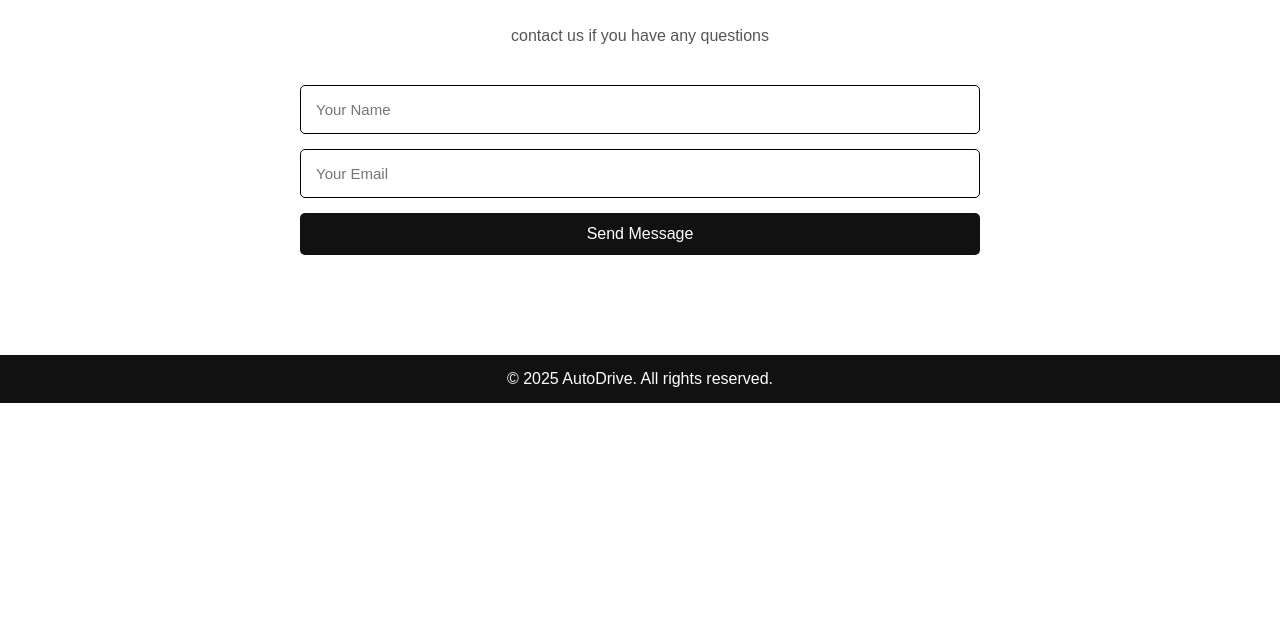
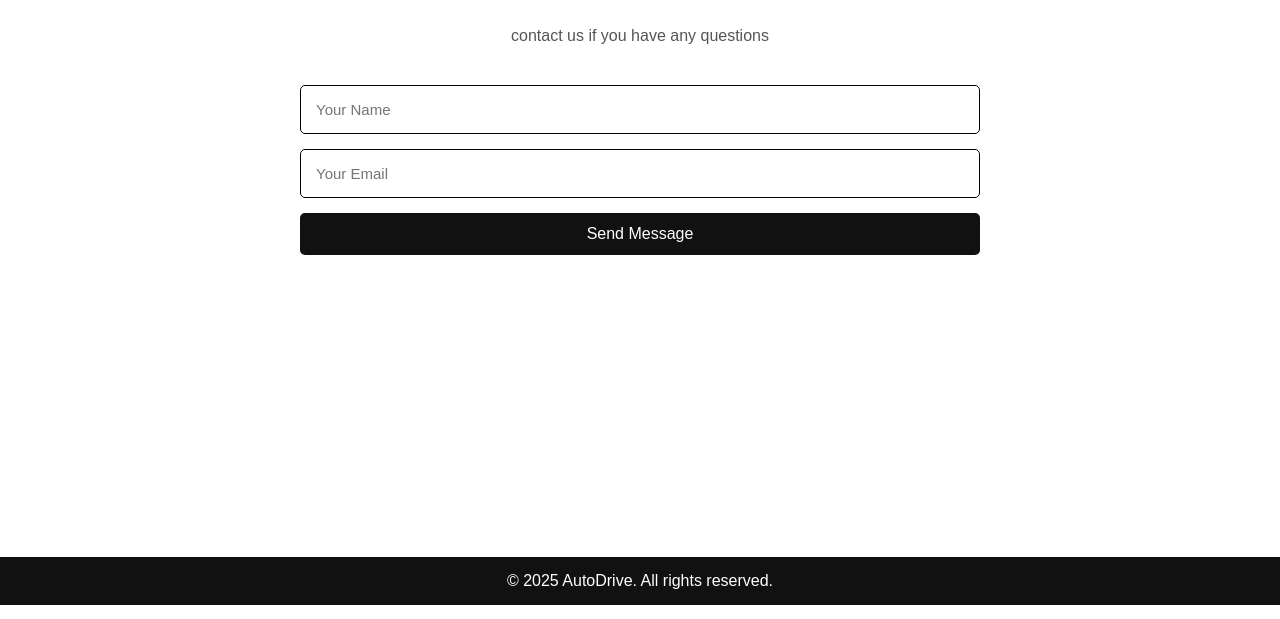
Before and after one commit to nugoi/AutoDrive-Dealership, a plain HTML site: page index1.html in a window 1280 px wide. Shown: the part 181-800 px from the top of the page. Drawn offline with nearby package versions, Linux system fonts and the light colour scheme.

Commit message:
changed contact-page height

```diff
--- a/styles1.css
+++ b/styles1.css
@@ -3,6 +3,10 @@
   padding: 0;
   box-sizing: border-box;
   font-family: Arial, sans-serif;
+}
+
+body {
+  height: 100vh;
 }
 
 header {
@@ -38,6 +42,7 @@ nav a:hover {
 }
 
 .contact-page {
+  height: 77.7vh;
   padding: 60px;
   max-width: 800px;
   margin: auto;
```
